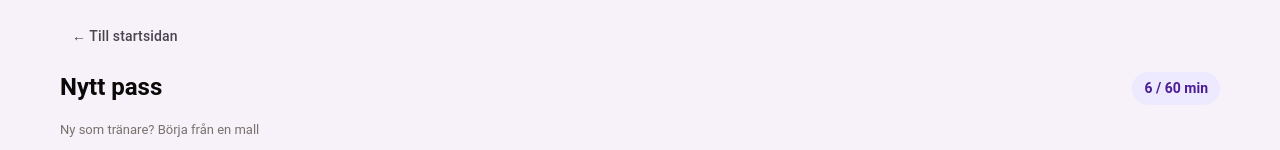
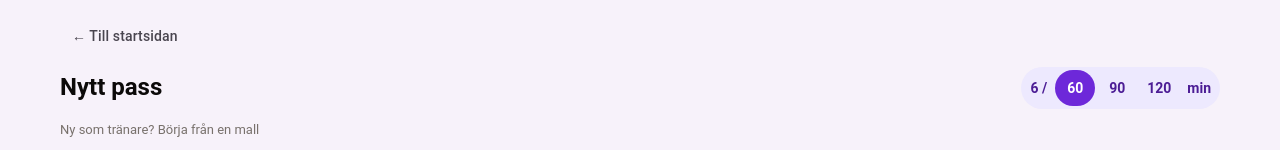
Before and after one commit to Drevmok/traningsplaneringen, a React (Vite) app in the folder app/: page / in a window 1280 px wide. Both pictures are taken after a click on the button "Tomt pass". Shown: the top 150 px of the page. Built offline with nearby package versions, Linux system fonts and the light colour scheme; no server answers.

Commit message:
Välj passlängd 60, 90 eller 120 (#28)
Blockens tider följer längden. Övningarna behåller sina minuter.

Co-authored-by: Drevmok <1225470+Drevmok@users.noreply.github.com>

```diff
--- a/app/src/components/SessionBuilder.tsx
+++ b/app/src/components/SessionBuilder.tsx
@@ -1,5 +1,5 @@
 import { useEffect, useMemo, useState } from 'react'
-import { DEFAULT_TARGET_MINUTES, UI } from '../data/blockMeta'
+import { PASS_LENGTHS, UI, type PassLength } from '../data/blockMeta'
 import {
   isTipDismissed,
   TIP_BUILDER_EMPTY,
@@ -15,8 +15,10 @@ import {
   cloneTemplate,
   getTemplateById,
   loadDraft,
+  passLengthOf,
   removeItem,
   saveDraft,
+  setSessionLength,
   updateItemDuration,
   withComputedTotal,
 } from '../lib/session'
@@ -333,9 +335,25 @@ export function SessionBuilder({
             onChange={(e) => handleTitle(e.target.value)}
             aria-label="Passets titel"
           />
-          <span className="total-badge" title={UI.totalTime}>
-            {session.totalMinutes} / {DEFAULT_TARGET_MINUTES} min
-          </span>
+          <div className="pass-length" role="group" aria-label={UI.passLength}>
+            <span className="pass-length-filled">
+              {session.totalMinutes} /
+            </span>
+            {PASS_LENGTHS.map((minutes) => (
+              <button
+                key={minutes}
+                type="button"
+                aria-pressed={passLengthOf(session) === minutes}
+                className={passLengthOf(session) === minutes ? 'is-on' : ''}
+                onClick={() =>
+                  onChange(setSessionLength(session, minutes as PassLength))
+                }
+              >
+                {minutes}
+              </button>
+            ))}
+            <span className="pass-length-unit">{UI.passLengthMinutes}</span>
+          </div>
         </div>
         <p className="topbar-help">{UI.topBarHelp}</p>
         {!isTipDismissed(tips, TIP_BUILDER_EMPTY) &&
--- a/app/src/data/blockMeta.ts
+++ b/app/src/data/blockMeta.ts
@@ -100,6 +100,32 @@ export const TIPS_TAB: Record<BlockType, string> = {
 
 export const DEFAULT_TARGET_MINUTES = 60
 
+export const PASS_LENGTHS = [60, 90, 120] as const
+
+export type PassLength = (typeof PASS_LENGTHS)[number]
+
+/** Block targets for a whole pass. 60 keeps the original budgets. */
+export const BLOCK_BUDGETS_BY_LENGTH: Record<
+  PassLength,
+  Record<BlockType, number>
+> = {
+  60: BLOCK_BUDGETS,
+  90: {
+    gathering: 10,
+    warmup: 15,
+    techniques: 30,
+    strength: 20,
+    fun_and_games: 15,
+  },
+  120: {
+    gathering: 12,
+    warmup: 20,
+    techniques: 40,
+    strength: 28,
+    fun_and_games: 20,
+  },
+}
+
 /** UI chrome — Docs ui-chrome.sv.md + Christoffer terminology (pass / gymnaster) */
 export const UI = {
   appName: 'Träningsplaneraren',
@@ -172,6 +198,8 @@ export const UI = {
   shareExit: 'Till planeringen',
   comingSoon: 'Kommer snart',
   totalTime: 'Total tid',
+  passLength: 'Passlängd',
+  passLengthMinutes: 'min',
   addActivity: 'Lägg till övning',
   browseIdeas: 'Bläddra bland idéer',
   library: 'Bibliotek',
--- a/app/src/export.css
+++ b/app/src/export.css
@@ -1145,6 +1145,59 @@
 .total-badge {
   background: var(--md-primary-container);
   color: var(--md-on-primary-container);
+}
+
+.pass-length {
+  display: inline-flex;
+  align-items: center;
+  gap: 2px;
+  flex-shrink: 0;
+  padding: 3px;
+  border-radius: 999px;
+  background: var(--md-primary-container, #ede9fe);
+  color: var(--md-on-primary-container, #5b21b6);
+  font-weight: 650;
+  font-size: 14px;
+}
+
+.pass-length-filled,
+.pass-length-unit {
+  font-variant-numeric: tabular-nums;
+  padding: 0 6px;
+}
+
+.pass-length button {
+  min-height: 36px;
+  min-width: 40px;
+  padding: 0 8px;
+  border: none;
+  border-radius: 999px;
+  background: transparent;
+  color: inherit;
+  font: inherit;
+  font-weight: 700;
+  cursor: pointer;
+}
+
+.pass-length button.is-on {
+  background: var(--md-primary, #6d28d9);
+  color: var(--md-on-primary, #fff);
+}
+
+@media (max-width: 768px) {
+  .builder-title-row {
+    flex-wrap: wrap;
+  }
+
+  .pass-length {
+    width: 100%;
+    justify-content: flex-start;
+  }
+
+  .pass-length button {
+    min-height: 44px;
+    min-width: 44px;
+  }
 }
 
 .btn-primary,
--- a/app/src/lib/session.ts
+++ b/app/src/lib/session.ts
@@ -1,4 +1,4 @@
-import { BLOCK_BUDGETS, BLOCK_LABELS, BLOCK_ORDER, DEFAULT_TARGET_MINUTES } from '../data/blockMeta'
+import { BLOCK_BUDGETS, BLOCK_BUDGETS_BY_LENGTH, BLOCK_LABELS, BLOCK_ORDER, DEFAULT_TARGET_MINUTES, type PassLength } from '../data/blockMeta'
 import { orderedTemplateBlocks, seedTemplates } from '../data/seedTemplates'
 import { sanitizeStationEquipment } from '../data/equipmentPieces'
 import type {
@@ -52,6 +52,7 @@ export function createBlankSession(): Session {
     title: 'Nytt pass',
     totalMinutes: 0,
     notes: '',
+    targetMinutes: DEFAULT_TARGET_MINUTES,
     blocks,
     hallTemplateId: DEFAULT_HALL_TEMPLATE,
     hallPlacements: [],
@@ -68,6 +69,25 @@ export function computeTotal(session: Session): number {
 
 export function withComputedTotal(session: Session): Session {
   return { ...session, totalMinutes: computeTotal(session) }
+}
+
+export function passLengthOf(session: Session): PassLength {
+  return session.targetMinutes === 90 || session.targetMinutes === 120
+    ? session.targetMinutes
+    : 60
+}
+
+/** Set the pass length and the block targets. The drills keep their times. */
+export function setSessionLength(session: Session, length: PassLength): Session {
+  const budgets = BLOCK_BUDGETS_BY_LENGTH[length]
+  return {
+    ...session,
+    targetMinutes: length,
+    blocks: session.blocks.map((block) => ({
+      ...block,
+      durationMinutes: budgets[block.type],
+    })),
+  }
 }
 
 export function cloneTemplate(template: SessionTemplate): Session {
--- a/app/src/lib/sharePass.ts
+++ b/app/src/lib/sharePass.ts
@@ -42,6 +42,8 @@ export interface SharePass {
   hallShowFlow?: boolean
   hallPlacements?: HallPlacement[]
   blocks: ShareBlock[]
+  /** 60, 90 or 120. Absent on older links means 60. */
+  targetMinutes?: number
   /** Own drills referenced by this pass. Absent on older links. */
   own?: ShareOwn[]
 }
@@ -59,6 +61,9 @@ export function sessionToShare(session: Session): SharePass {
     hallTemplateId: session.hallTemplateId,
     hallShowFlow: session.hallShowFlow,
     hallPlacements: session.hallPlacements,
+    ...(session.targetMinutes === 90 || session.targetMinutes === 120
+      ? { targetMinutes: session.targetMinutes }
+      : {}),
     blocks: session.blocks.map((block) => ({
       type: block.type,
       durationMinutes: block.durationMinutes,
@@ -110,6 +115,10 @@ export function shareToSession(pass: SharePass): Session {
     title: pass.title || 'Delat pass',
     notes: pass.notes ?? '',
     totalMinutes: 0,
+    targetMinutes:
+      pass.targetMinutes === 90 || pass.targetMinutes === 120
+        ? pass.targetMinutes
+        : 60,
     blocks,
     hallTemplateId: pass.hallTemplateId,
     hallPlacements: pass.hallPlacements,
--- a/app/src/types.ts
+++ b/app/src/types.ts
@@ -82,6 +82,8 @@ export interface Session {
   title: string
   date?: string
   totalMinutes: number
+  /** Planned length of the pass: 60, 90 or 120. Missing means 60. */
+  targetMinutes?: number
   notes: string
   basedOnTemplateId?: string
   blocks: SessionBlock[]
```
